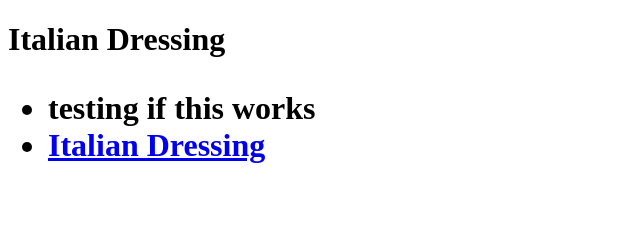
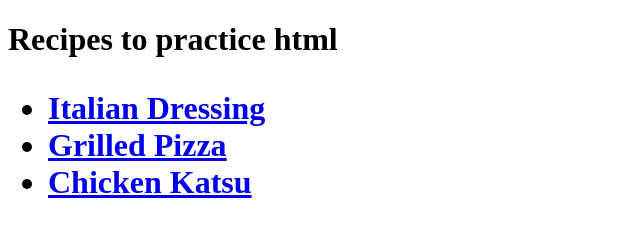
Before and after one commit to DanielShabilla/odin-recipes, a plain HTML site: page index.html in a window 1280 px wide. Shown: the whole page, without its empty margins (0-640 px from the left). Drawn offline with Linux system fonts and the light colour scheme.

Commit message:
removed test and added 2 recipe links

```diff
--- a/index.html
+++ b/index.html
@@ -5,13 +5,14 @@
     <meta http-equiv="X-UA-Compatible" content="IE=edge">
     <meta name="viewport" content="width=device-width, initial-scale=1.0">
     <title>Practicing html with Cooking Recipes</title>
-    <h1>Italian Dressing</a></h1>
+    <h1>Recipes to practice html</a></h1>
 </head>
 <body>
     <h1>
         <ul>
-            <li>testing if this works</li>
-            <li><a href='/repos/odin-recipes/recipes/italian-dressing.html'>Italian Dressing</a></li>
+            <li><a href='./recipes/italian-dressing.html'>Italian Dressing</a></li>
+            <li><a href='./recipes/grilled-pizza.html'>Grilled Pizza</a></li>
+            <li><a href='./recipes/chicken-katsu.html'>Chicken Katsu</a></li>
 
         </ul>
     </h1>
```
